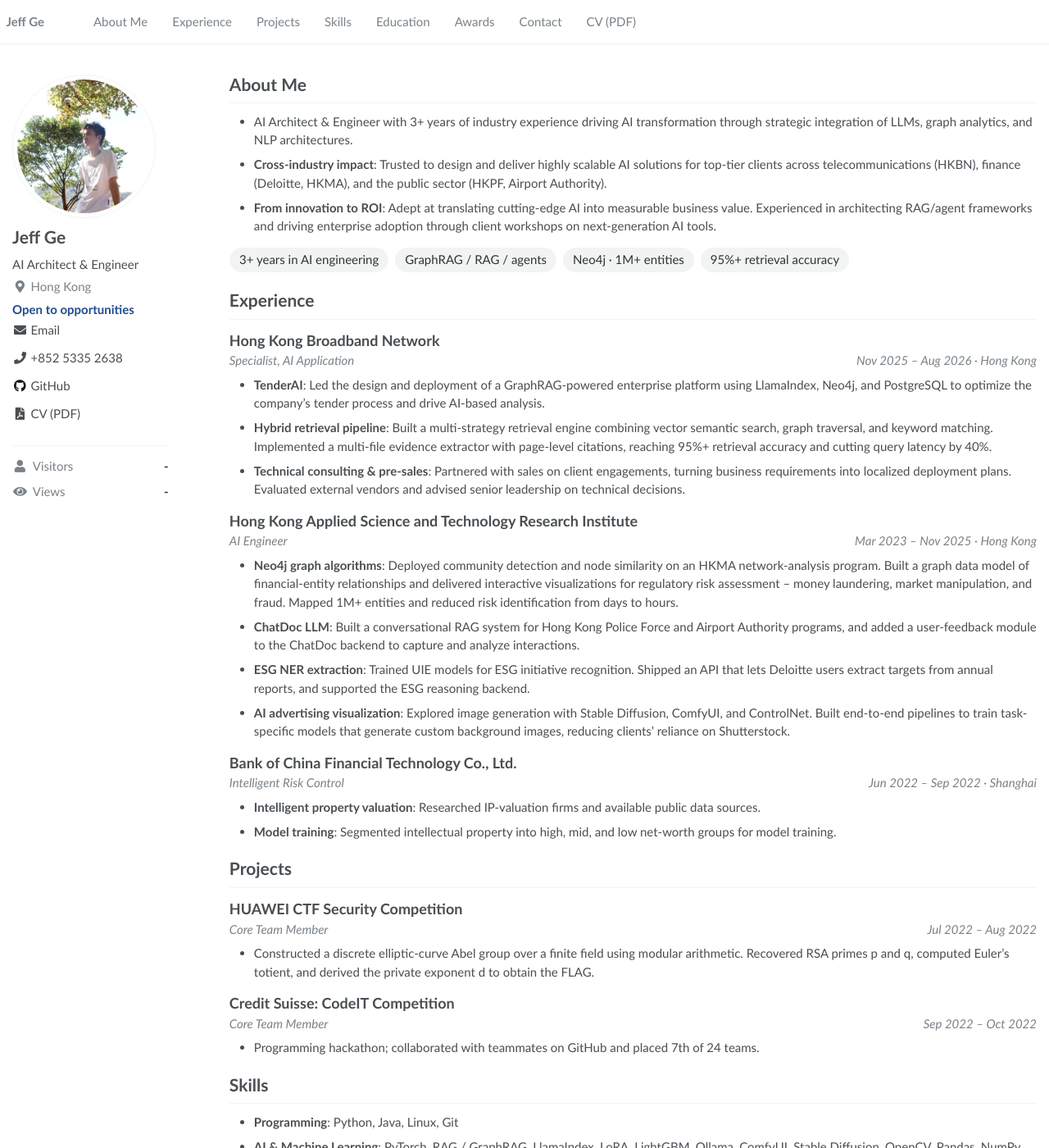
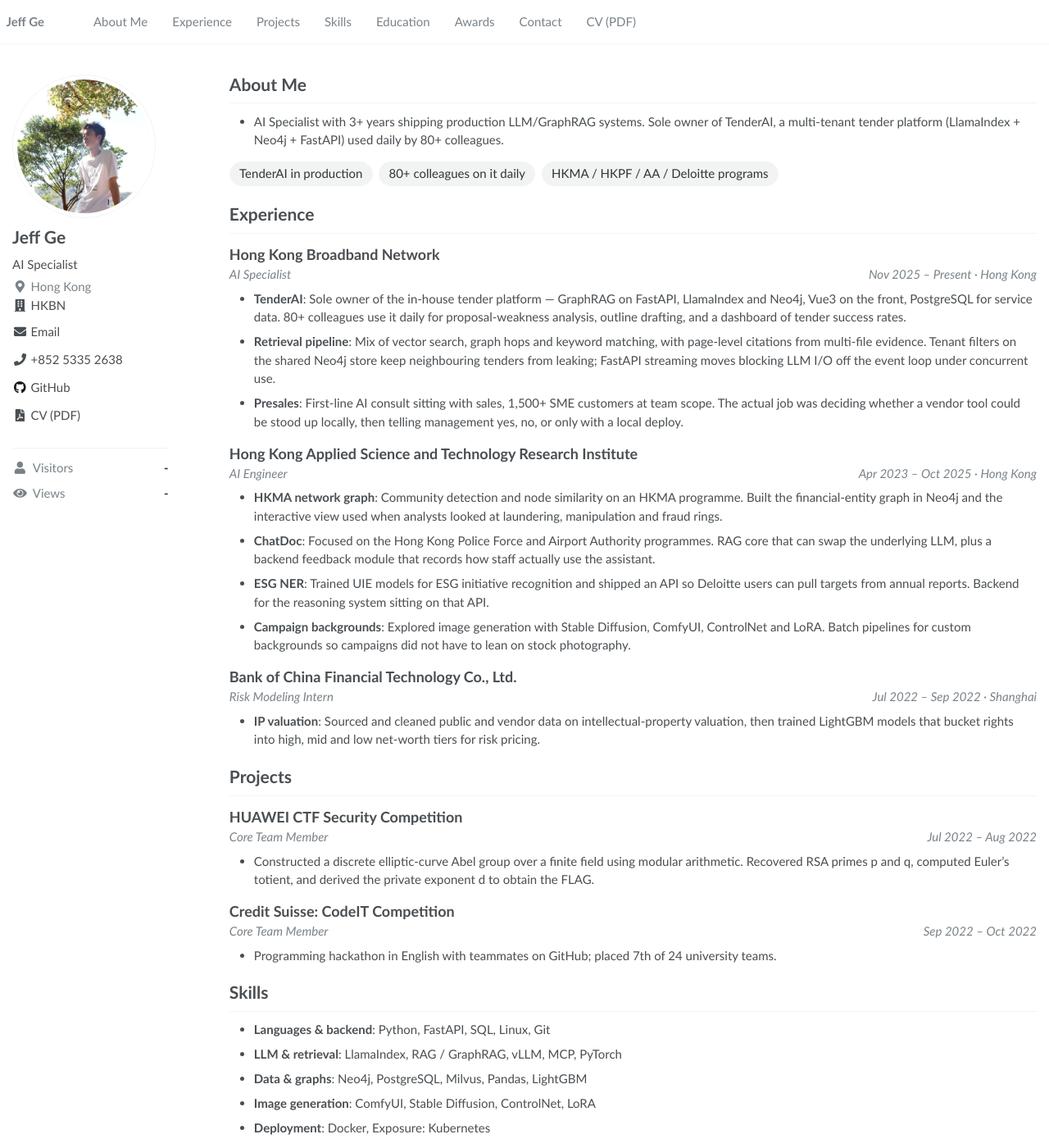
Before and after one commit to chloceg/chloceg.github.io, a Jekyll site: the page built from _pages/about.md, in a window 1280 px wide and 1400 px high. Shown: the whole window at 82% size. Built offline with Jekyll 4.4.1, drawn with Linux system fonts in a browser that asks for light colours; some of the changed text lies outside the part shown.

Commit message:
Correct the public CV against the v1.1 master library
Drop unverified metrics (95% retrieval, 40% latency, 1M+ entities). Restore HKBN as present AI Specialist, intern dates and title, and only numbers the library confirms (80+ users, 1,500+ SME at team scope).

Co-authored-by: 气味 <njycgqw@icloud.com>

```diff
--- a/_config.yml
+++ b/_config.yml
@@ -7,7 +7,7 @@
 
 # Site Settings
 title                    : "Jeff Ge"
-description              : "AI Architect & Engineer with 3+ years of industry experience driving AI transformation through LLMs, graph analytics, and NLP."
+description              : "AI Specialist at HKBN. Sole owner of TenderAI, a production GraphRAG tender platform used daily by 80+ colleagues."
 url                      : "https://chloceg.github.io"
 baseurl                  : ""
 repository               : "chloceg/chloceg.github.io"
@@ -27,11 +27,11 @@ baidu_site_verification  :  # get baidu_site_verification from https://ziyuan.ba
 author:
   name             : "Jeff Ge"
   avatar           : "images/android-chrome-512x512.png"
-  bio              : "AI Architect & Engineer"
+  bio              : "AI Specialist"
   email            : "njycgqw@icloud.com"
   phone            : "+852 5335 2638"
   location         : "Hong Kong"
-  employer         : # last role ended Aug 2026; leave blank rather than invent a current employer
+  employer         : "HKBN"
   uri              :
   github           : "chloceg"
   cv               : "files/Jeff-Ge-CV.pdf"
@@ -74,6 +74,7 @@ exclude:
   - vendor
   - scripts
   - run_server.sh
+  - docs
 keep_files:
   - .git
   - .svn
--- a/_data/cv.yml
+++ b/_data/cv.yml
@@ -1,104 +1,92 @@
-# Single source of truth for the resume.
+# Public CV branch of docs/master-resume-library.md
 # After editing: python3 scripts/render_readme.py
-# The homepage (_pages/about.md) reads this file at build time.
+# Do not put interview-only metrics (94% retrieval) or [TBD] numbers here.
 
 name: Jeff Ge
-headline: AI Architect & Engineer
+headline: AI Specialist
 location: Hong Kong
 email: njycgqw@icloud.com
 phone: "+852 5335 2638"
 github: chloceg
 website: https://chloceg.github.io
 pdf: /files/Jeff-Ge-CV.pdf
-open_to_work: true
+open_to_work: false
 last_updated: 2026-11-11
 
 description: >-
-  AI Architect & Engineer with 3+ years of industry experience driving AI
-  transformation through LLMs, graph analytics, and NLP.
+  AI Specialist at HKBN. Sole owner of TenderAI, a production GraphRAG
+  tender platform used daily by 80+ colleagues.
 
 highlights:
-  - 3+ years in AI engineering
-  - GraphRAG / RAG / agents
-  - Neo4j · 1M+ entities
-  - 95%+ retrieval accuracy
+  - TenderAI in production
+  - 80+ colleagues on it daily
+  - HKMA / HKPF / AA / Deloitte programs
 
 summary:
   - >-
-    AI Architect & Engineer with 3+ years of industry experience driving AI
-    transformation through strategic integration of LLMs, graph analytics, and
-    NLP architectures.
-  - >-
-    **Cross-industry impact**: Trusted to design and deliver highly scalable AI
-    solutions for top-tier clients across telecommunications (HKBN), finance
-    (Deloitte, HKMA), and the public sector (HKPF, Airport Authority).
-  - >-
-    **From innovation to ROI**: Adept at translating cutting-edge AI into
-    measurable business value. Experienced in architecting RAG/agent frameworks
-    and driving enterprise adoption through client workshops on next-generation
-    AI tools.
+    AI Specialist with 3+ years shipping production LLM/GraphRAG systems.
+    Sole owner of TenderAI, a multi-tenant tender platform (LlamaIndex +
+    Neo4j + FastAPI) used daily by 80+ colleagues.
 
 experience:
   - company: Hong Kong Broadband Network
     location: Hong Kong
-    title: Specialist, AI Application
+    title: AI Specialist
     start: Nov 2025
-    end: Aug 2026
+    end: Present
     bullets:
       - >-
-        **TenderAI**: Led the design and deployment of a GraphRAG-powered
-        enterprise platform using LlamaIndex, Neo4j, and PostgreSQL to optimize
-        the company's tender process and drive AI-based analysis.
+        **TenderAI**: Sole owner of the in-house tender platform — GraphRAG
+        on FastAPI, LlamaIndex and Neo4j, Vue3 on the front, PostgreSQL for
+        service data. 80+ colleagues use it daily for proposal-weakness
+        analysis, outline drafting, and a dashboard of tender success rates.
       - >-
-        **Hybrid retrieval pipeline**: Built a multi-strategy retrieval engine
-        combining vector semantic search, graph traversal, and keyword matching.
-        Implemented a multi-file evidence extractor with page-level citations,
-        reaching 95%+ retrieval accuracy and cutting query latency by 40%.
+        **Retrieval pipeline**: Mix of vector search, graph hops and keyword
+        matching, with page-level citations from multi-file evidence. Tenant
+        filters on the shared Neo4j store keep neighbouring tenders from
+        leaking; FastAPI streaming moves blocking LLM I/O off the event loop
+        under concurrent use.
       - >-
-        **Technical consulting & pre-sales**: Partnered with sales on client
-        engagements, turning business requirements into localized deployment
-        plans. Evaluated external vendors and advised senior leadership on
-        technical decisions.
+        **Presales**: First-line AI consult sitting with sales, 1,500+ SME
+        customers at team scope. The actual job was deciding whether a vendor
+        tool could be stood up locally, then telling management yes, no, or
+        only with a local deploy.
 
   - company: Hong Kong Applied Science and Technology Research Institute
     location: Hong Kong
     title: AI Engineer
-    start: Mar 2023
-    end: Nov 2025
+    start: Apr 2023
+    end: Oct 2025
     bullets:
       - >-
-        **Neo4j graph algorithms**: Deployed community detection and node
-        similarity on an HKMA network-analysis program. Built a graph data model
-        of financial-entity relationships and delivered interactive
-        visualizations for regulatory risk assessment -- money laundering, market
-        manipulation, and fraud. Mapped 1M+ entities and reduced risk
-        identification from days to hours.
+        **HKMA network graph**: Community detection and node similarity on
+        an HKMA programme. Built the financial-entity graph in Neo4j and the
+        interactive view used when analysts looked at laundering, manipulation
+        and fraud rings.
       - >-
-        **ChatDoc LLM**: Built a conversational RAG system for Hong Kong Police
-        Force and Airport Authority programs, and added a user-feedback module
-        to the ChatDoc backend to capture and analyze interactions.
+        **ChatDoc**: Focused on the Hong Kong Police Force and Airport
+        Authority programmes. RAG core that can swap the underlying LLM, plus
+        a backend feedback module that records how staff actually use the
+        assistant.
       - >-
-        **ESG NER extraction**: Trained UIE models for ESG initiative
-        recognition. Shipped an API that lets Deloitte users extract targets
-        from annual reports, and supported the ESG reasoning backend.
+        **ESG NER**: Trained UIE models for ESG initiative recognition and
+        shipped an API so Deloitte users can pull targets from annual reports.
+        Backend for the reasoning system sitting on that API.
       - >-
-        **AI advertising visualization**: Explored image generation with Stable
-        Diffusion, ComfyUI, and ControlNet. Built end-to-end pipelines to train
-        task-specific models that generate custom background images, reducing
-        clients' reliance on Shutterstock.
+        **Campaign backgrounds**: Explored image generation with Stable
+        Diffusion, ComfyUI, ControlNet and LoRA. Batch pipelines for custom
+        backgrounds so campaigns did not have to lean on stock photography.
 
   - company: Bank of China Financial Technology Co., Ltd.
     location: Shanghai
-    title: Intelligent Risk Control
-    start: Jun 2022
+    title: Risk Modeling Intern
+    start: Jul 2022
     end: Sep 2022
     bullets:
       - >-
-        **Intelligent property valuation**: Researched IP-valuation firms and
-        available public data sources.
-      - >-
-        **Model training**: Segmented intellectual property into high, mid, and
-        low net-worth groups for model training.
+        **IP valuation**: Sourced and cleaned public and vendor data on
+        intellectual-property valuation, then trained LightGBM models that
+        bucket rights into high, mid and low net-worth tiers for risk pricing.
 
 projects:
   - name: HUAWEI CTF Security Competition
@@ -117,44 +105,41 @@ projects:
     end: Oct 2022
     bullets:
       - >-
-        Programming hackathon; collaborated with teammates on GitHub and placed
-        7th of 24 teams.
+        Programming hackathon in English with teammates on GitHub; placed 7th
+        of 24 university teams.
 
 skills:
-  - name: Programming
+  - name: Languages & backend
     items:
       - Python
-      - Java
+      - FastAPI
+      - SQL
       - Linux
       - Git
-  - name: AI & Machine Learning
+  - name: LLM & retrieval
     items:
+      - LlamaIndex
+      - RAG / GraphRAG
+      - vLLM
+      - MCP
       - PyTorch
-      - RAG / GraphRAG
-      - LlamaIndex
-      - LoRA
-      - LightGBM
-      - Ollama
-      - ComfyUI
-      - Stable Diffusion
-      - OpenCV
-      - Pandas
-      - NumPy
-  - name: Data & Deployment
+  - name: Data & graphs
     items:
       - Neo4j
       - PostgreSQL
       - Milvus
+      - Pandas
+      - LightGBM
+  - name: Image generation
+    items:
+      - ComfyUI
+      - Stable Diffusion
+      - ControlNet
+      - LoRA
+  - name: Deployment
+    items:
       - Docker
-      - Kubernetes
-  - name: AI-assisted Development
-    items:
-      - Cursor
-      - Claude Code
-      - VS Code
-      - Codex
-      - OpenClaw
-      - Hermes Agent
+      - "Exposure: Kubernetes"
 
 education:
   - school: The Hong Kong Polytechnic University
@@ -167,7 +152,7 @@ education:
       Statistical Data Mining, Big Data Computing, Advanced High Dimensional
       Data Analysis, Deep Learning.
 
-  - school: Hohai University
+  - school: Hohai University (Project 211)
     location: Nanjing, China
     degree: B.Sc. in Information and Computing Science
     start: Sep 2017
@@ -179,7 +164,7 @@ education:
 
 awards:
   - name: "Credit Suisse: CodeIT Competition"
-    detail: 7th of 24 teams
+    detail: 7th of 24 university teams
     date: Oct 2022
   - name: HUAWEI CTF Security Competition
     detail: Core Team Member
--- a/_pages/about.md
+++ b/_pages/about.md
@@ -1,7 +1,7 @@
 ---
 title: "Jeff Ge"
 permalink: /
-description: "AI Architect & Engineer with 3+ years of industry experience driving AI transformation through LLMs, graph analytics, and NLP."
+description: "AI Specialist at HKBN. Sole owner of TenderAI, a production GraphRAG tender platform used daily by 80+ colleagues."
 ---
 
 {% assign cv = site.data.cv %}
```
Also changed, not shown: README.md (+22 -24 lines), docs/master-resume-library.md (added, +93 -0 lines).
